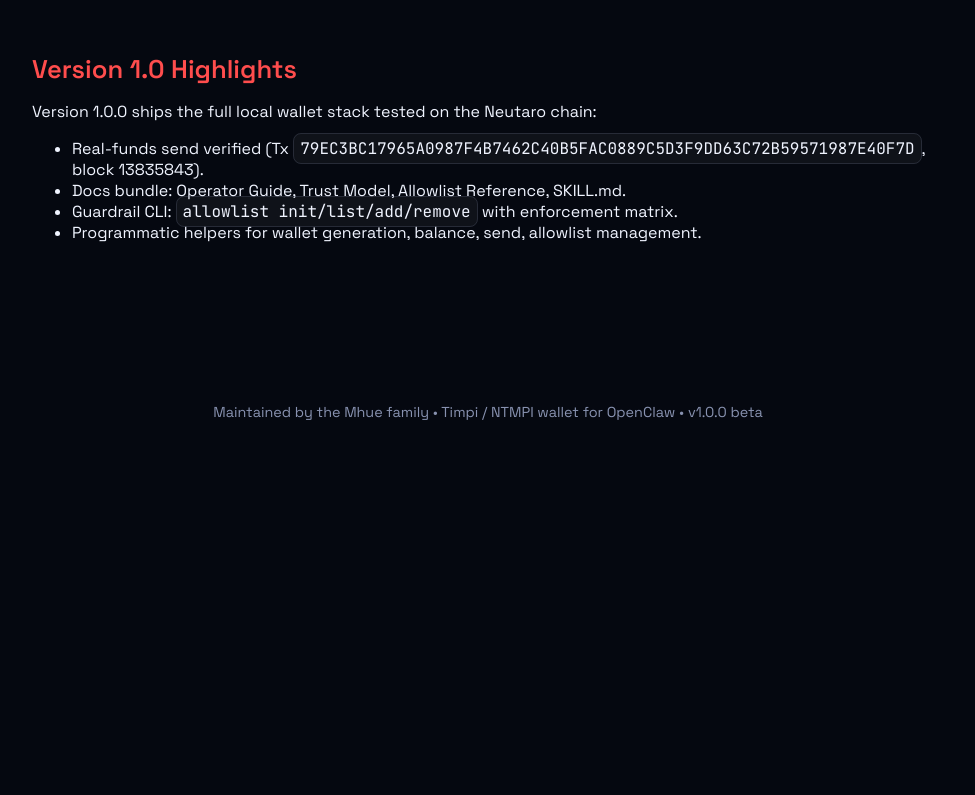
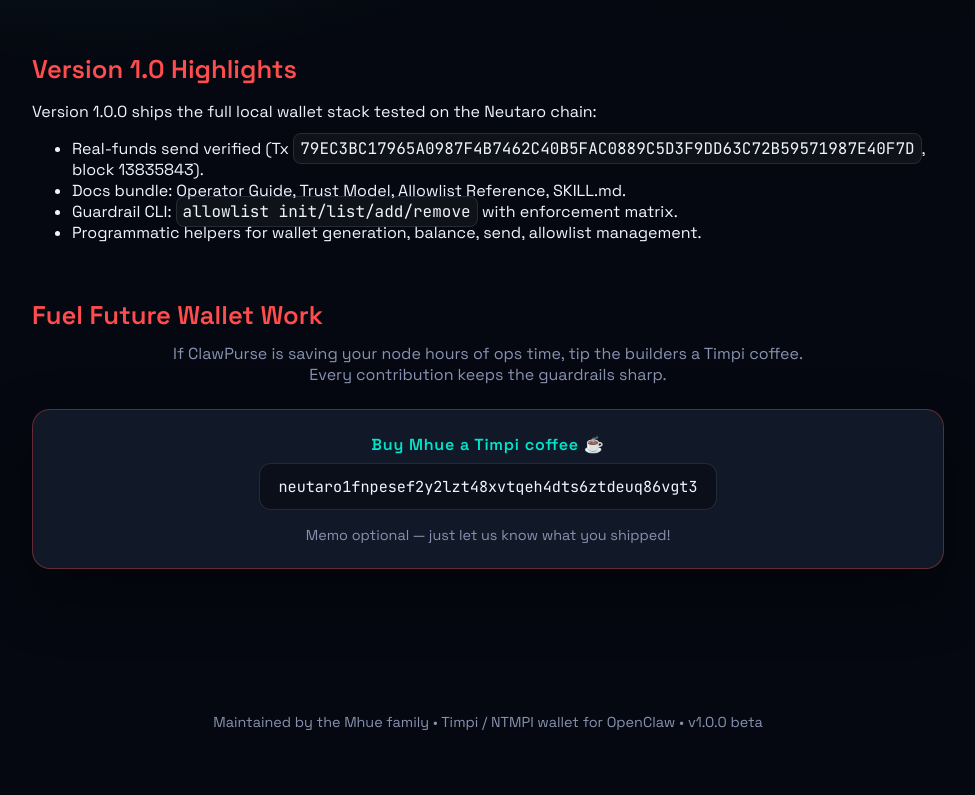
Before and after one commit to mhue-ai/ClawPurse, a website: page www/index.html in a window 1280 px wide. Shown: the part 1176-1971 px from the top of the page, without its empty margins (152-1127 px from the left). Before the commit the page ends 1661 px from the top, so only its background shows below. Drawn offline with Linux system fonts and the light colour scheme.

Commit message:
Add Timpi tip section

```diff
--- a/www/index.html
+++ b/www/index.html
@@ -148,6 +148,20 @@
         <li>Programmatic helpers for wallet generation, balance, send, allowlist management.</li>
       </ul>
     </section>
+
+    <section>
+      <h2>Fuel Future Wallet Work</h2>
+      <p style="text-align:center; max-width:640px; margin:0 auto 24px; color: var(--text-secondary);">
+        If ClawPurse is saving your node hours of ops time, tip the builders a Timpi coffee. Every contribution keeps the guardrails sharp.
+      </p>
+      <div style="text-align:center; background: var(--bg-elevated); border:1px solid var(--border-accent); border-radius:18px; padding:24px; box-shadow:0 25px 60px rgba(0,0,0,0.4);">
+        <p style="margin:0 0 8px; font-weight:600; letter-spacing:0.05em; color: var(--cyan-bright);">Buy Mhue a Timpi coffee ☕</p>
+        <code style="display:inline-block; font-size:0.95rem; padding:12px 18px; border-radius:12px; background:rgba(0,0,0,0.35); border:1px solid var(--border-subtle);">
+          neutaro1fnpesef2y2lzt48xvtqeh4dts6ztdeuq86vgt3
+        </code>
+        <p style="margin:16px 0 0; font-size:0.9rem; color: var(--text-secondary);">Memo optional — just let us know what you shipped!</p>
+      </div>
+    </section>
   </main>
   <footer>
     Maintained by the Mhue family • Timpi / NTMPI wallet for OpenClaw • v1.0.0 beta
```
